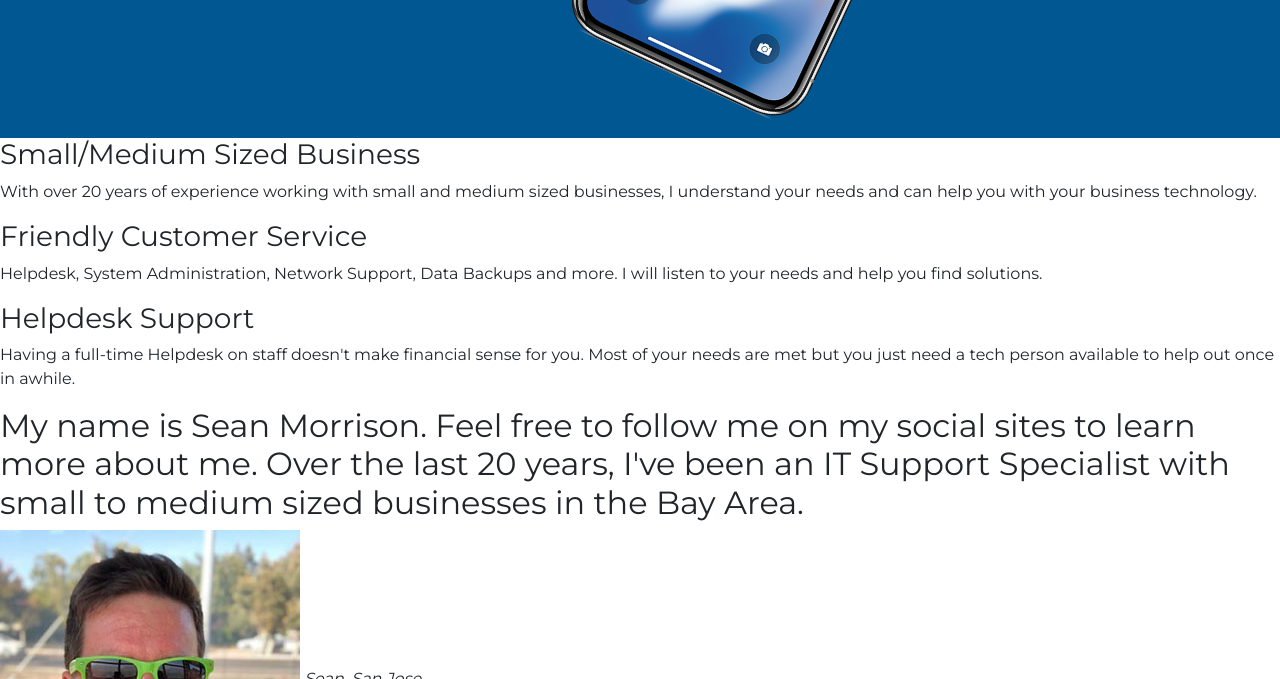
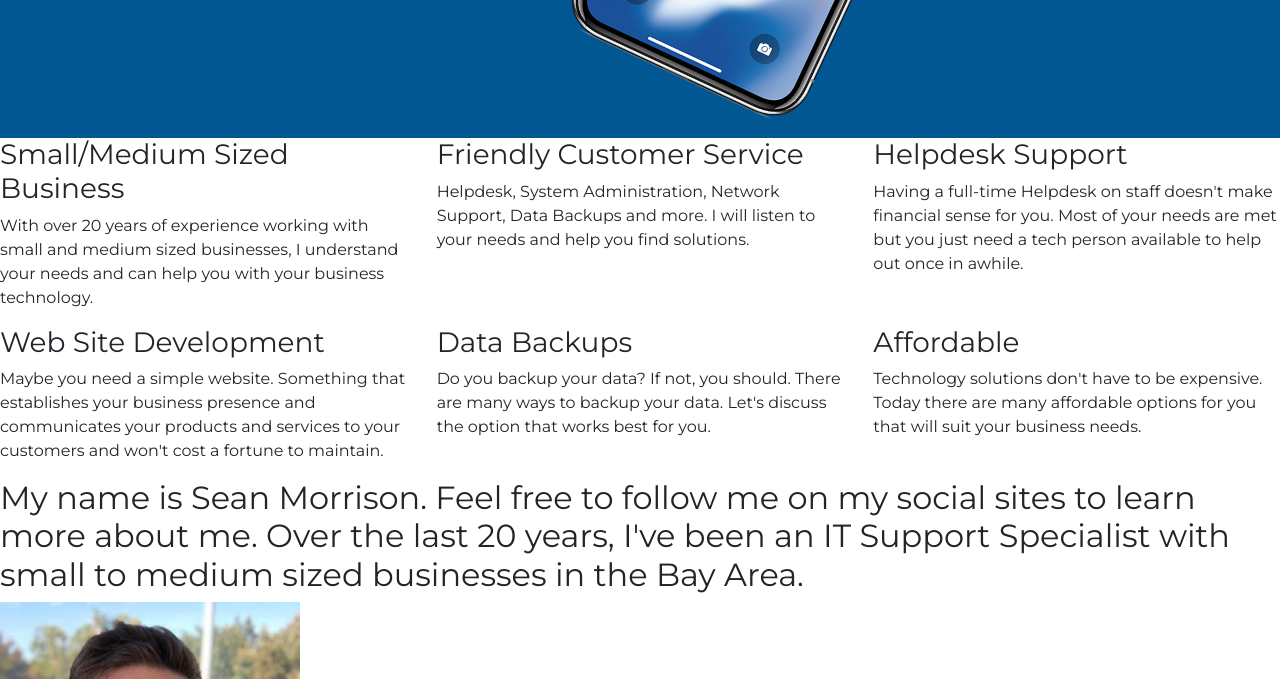
Before and after one commit to TechSnazzy/techsnazzy, a plain HTML site: page index.html in a window 1280 px wide. Shown: the part 602-1281 px from the top of the page. Drawn offline with nearby package versions, Linux system fonts and the light colour scheme.

Commit message:
Added 3 more feature boxes

```diff
--- a/index.html
+++ b/index.html
@@ -83,7 +83,8 @@
     <!-- Features -->
 
     <section id="features">
-      <div class="feature-box">
+      <div class="row">
+        <div class="feature-box col-lg-4">
           <h3>Small/Medium Sized Business</h3>
           <p>
             With over 20 years of experience working with small and medium sized
@@ -92,7 +93,7 @@
           </p>
         </div>
 
-      <div class="feature-box">
+        <div class="feature-box col-lg-4">
           <h3>Friendly Customer Service</h3>
           <p>
             Helpdesk, System Administration, Network Support, Data Backups and
@@ -100,13 +101,39 @@
           </p>
         </div>
 
-      <div class="feature-box">
+        <div class="feature-box col-lg-4">
           <h3>Helpdesk Support</h3>
           <p>
-          Having a full-time Helpdesk on staff doesn't make financial sense for
-          you. Most of your needs are met but you just need a tech person
+            Having a full-time Helpdesk on staff doesn't make financial sense
+            for you. Most of your needs are met but you just need a tech person
             available to help out once in awhile.
           </p>
+        </div>
+
+        <div class="feature-box col-lg-4">
+          <h3>Web Site Development</h3>
+          <p>
+            Maybe you need a simple website. Something that establishes your
+            business presence and communicates your products and services to
+            your customers and won't cost a fortune to maintain.
+          </p>
+        </div>
+
+        <div class="feature-box col-lg-4">
+          <h3>Data Backups</h3>
+          <p>
+            Do you backup your data? If not, you should. There are many ways to
+            backup your data. Let's discuss the option that works best for you.
+          </p>
+        </div>
+
+        <div class="feature-box col-lg-4">
+          <h3>Affordable</h3>
+          <p>
+            Technology solutions don't have to be expensive. Today there are
+            many affordable options for you that will suit your business needs.
+          </p>
+        </div>
       </div>
     </section>
 
```
Lines whose indentation alone changed are shown as unchanged.
